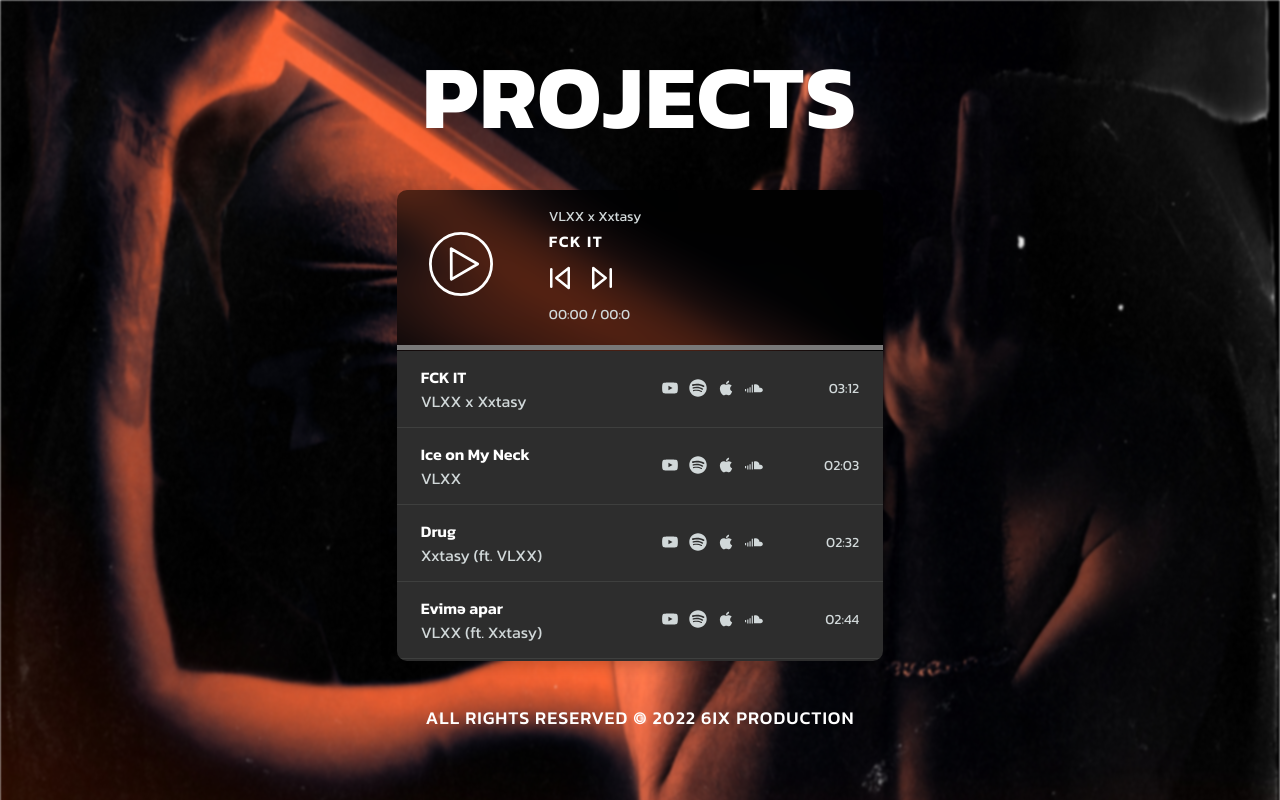
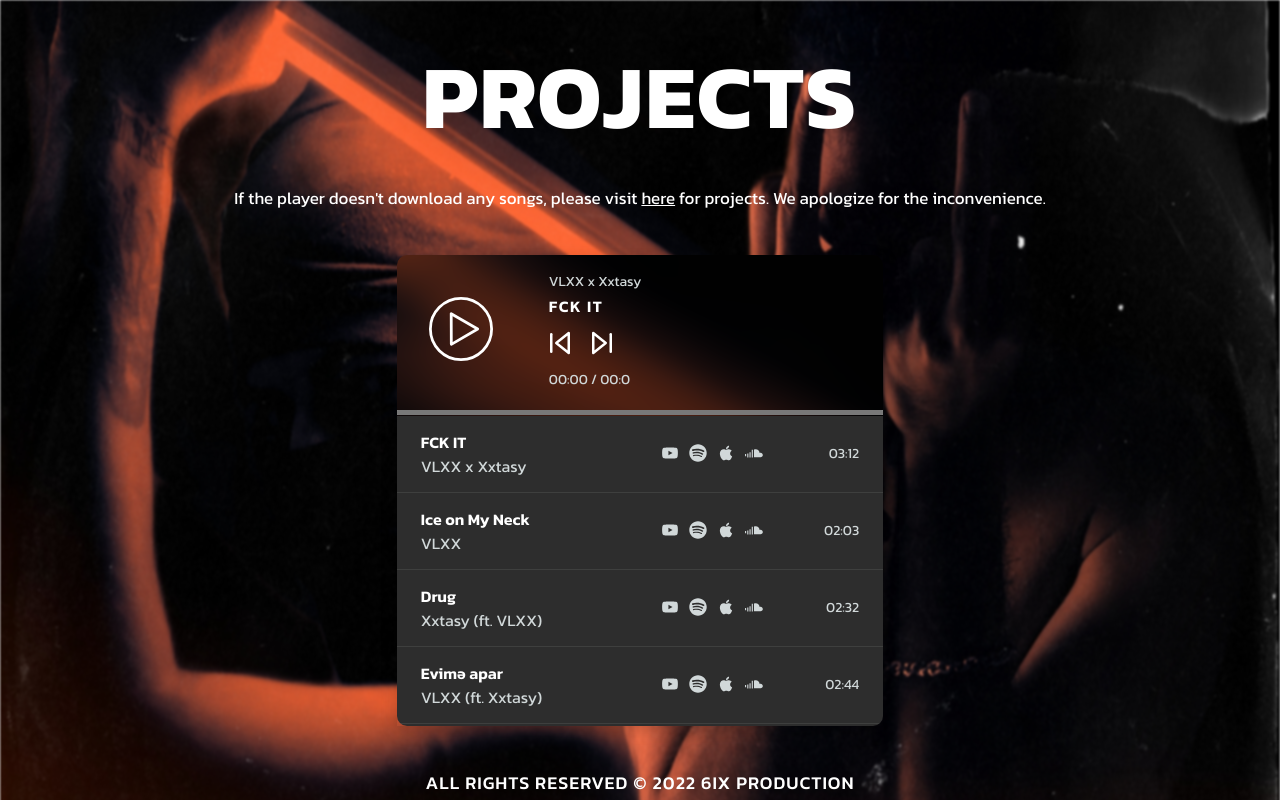
Before and after one commit to sabuhiteymurov/6ix-production, a React (Create React App) app: page / in a window 1280 px wide. Built offline with nearby package versions, Linux system fonts and the light colour scheme.

Commit message:
Update add warning message

```diff
--- a/src/App.tsx
+++ b/src/App.tsx
@@ -116,6 +116,17 @@ function App() {
         />
 
         <h2 className='home-title'>Projects</h2>
+        <p className='warning'>
+          If the player doesn't download any songs, please visit{' '}
+          <a
+            target='_blank'
+            rel='noreferrer'
+            href='https://www.mediafire.com/folder/rwpasprfq9fl3/6ix.netlify.app'
+          >
+            here
+          </a>{' '}
+          for projects. We apologize for the inconvenience.
+        </p>
         <div className='home-player-container'>
           <div className='music-player-container'>
             <button
--- a/src/Musics.ts
+++ b/src/Musics.ts
@@ -2,7 +2,7 @@ export const Musics = [
   {
     title: 'FCK IT',
     artist: 'VLXX x Xxtasy',
-    src: 'https://download1489.mediafire.com/m7sn24ffuofg/visam6ffxr45s6h/audio1.mp3',
+    src: 'https://www.mediafire.com/file/visam6ffxr45s6h/audio1.mp3',
     progress: 0,
     length: 0,
     youtube: '',
--- a/src/style/_home.scss
+++ b/src/style/_home.scss
@@ -252,3 +252,15 @@
   font-weight: 500;
   letter-spacing: 1px;
 }
+
+.warning {
+  font-size: 1.7rem;
+  color: $color-white;
+  a {
+    color: $color-white;
+    cursor: pointer;
+    &:focus {
+      box-shadow: none !important;
+    }
+  }
+}
```
